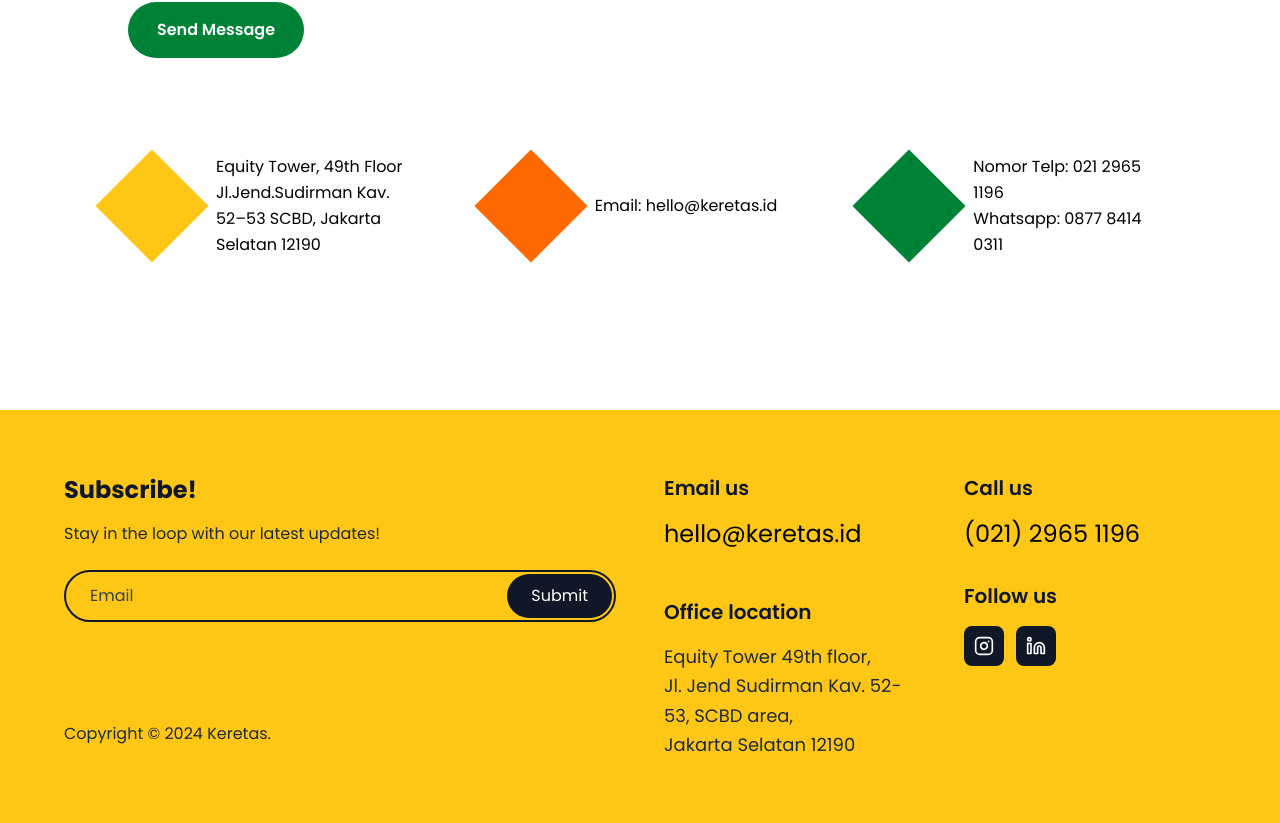
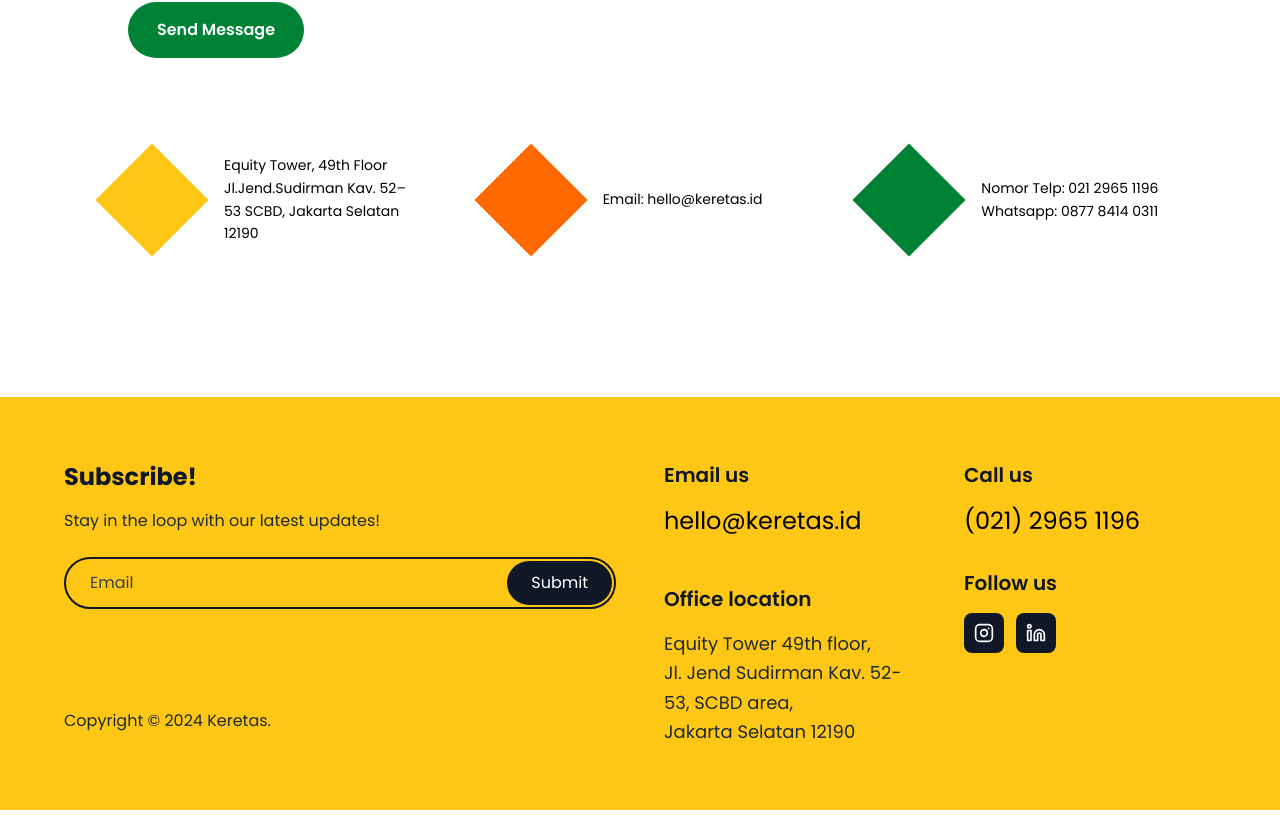
Before and after one commit to alfinsbae0/keretas-website, a Next.js app: page / in a window 1280 px wide. Shown: the part 4974-5797 px from the top of the page. Built offline with nearby package versions, Linux system fonts and the light colour scheme.

Commit message:
Update homepage.jsx
fix text contact size

```diff
--- a/src/app/home/homepage.jsx
+++ b/src/app/home/homepage.jsx
@@ -225,9 +225,9 @@ export default function Homepage() {
                     <div className="my-10 mx-4 md:mx-20">
                         <div className="flex flex-col lg:flex-row gap-10 lg:gap-20 w-full content-center justify-between h-auto px-5 md:p-8 rounded-lg">
                             {contacts.map((contact) => (
-                                <div key={contact.name} className="flex flex-row gap-6 items-center flex-1">
+                                <div key={contact.name} className="flex flex-row gap-8 items-center flex-1">
                                     <div className={`w-10 h-10 md:w-14 md:h-14 lg:w-20 lg:h-20 rotate-45 ${contact.color} flex-shrink-0`}></div>
-                                    <p className="text-black text-sm md:text-base leading-relaxed whitespace-pre-line">
+                                    <p className="text-black text-sm md:text-md leading-relaxed whitespace-pre-line">
                                         {contact.value}
                                     </p>
                                 </div>
```
